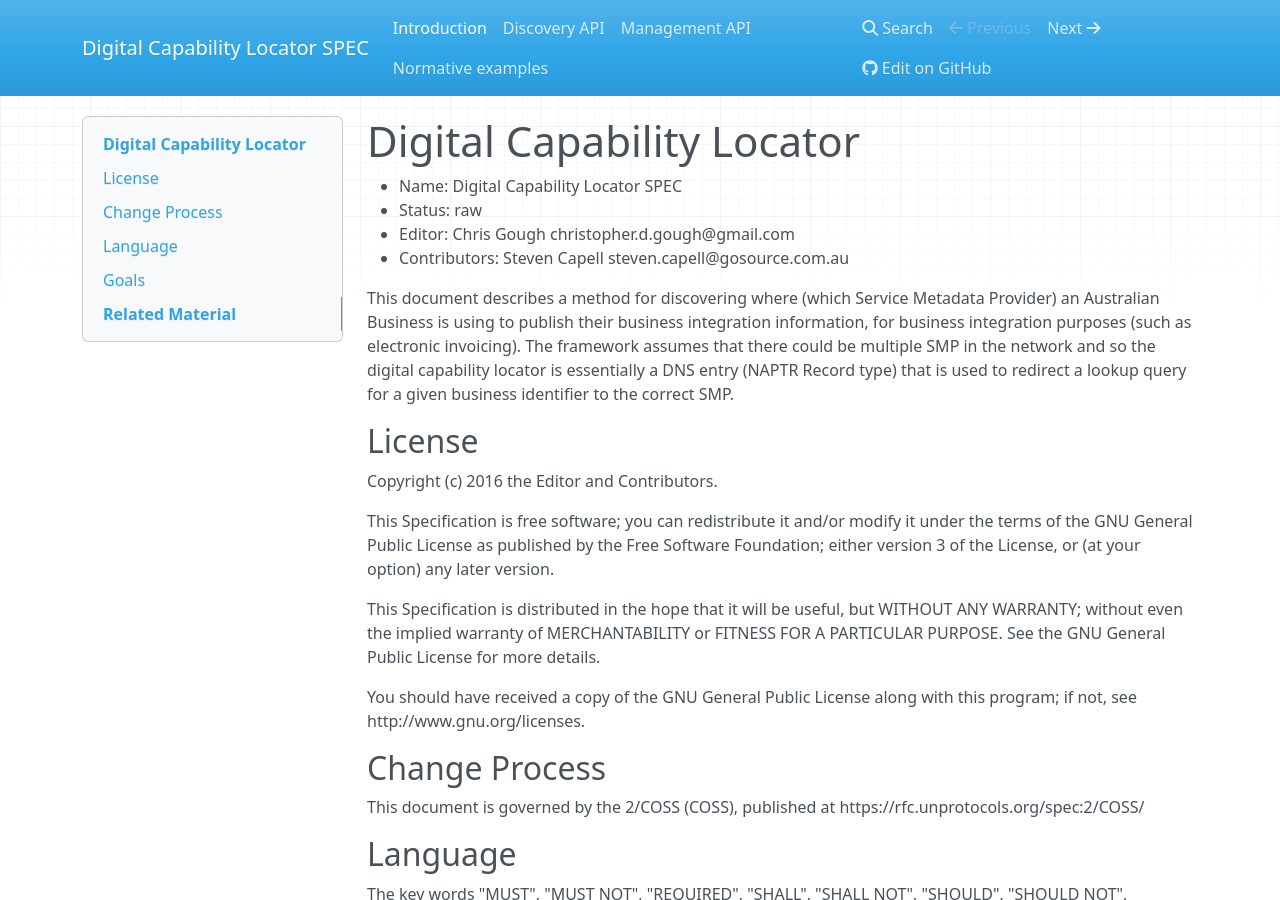
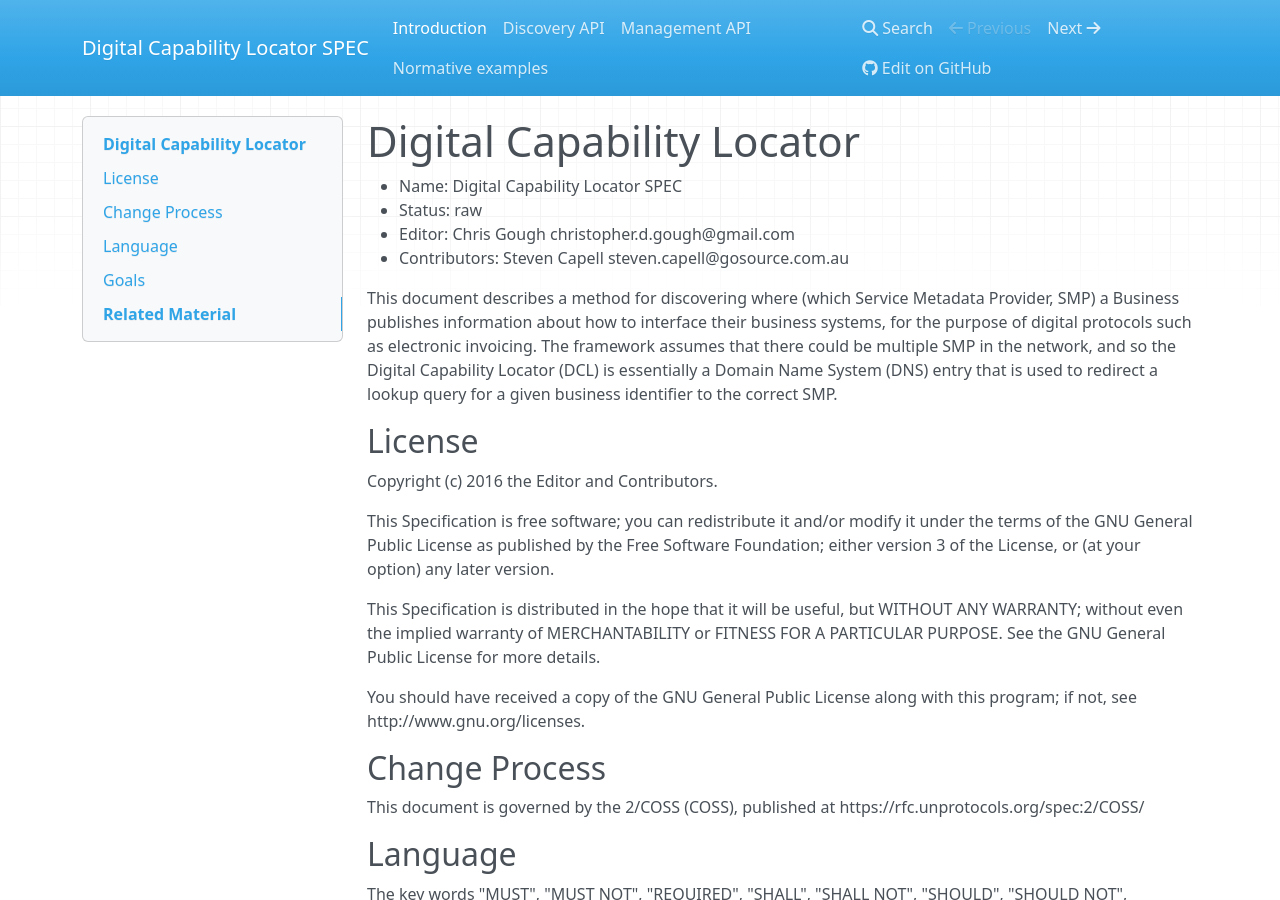
Before and after one commit to ausdigital/ausdigital-dcl, an MkDocs documentation site: the page built from docs/index.md, in a window 1280 px wide and 900 px high. Built offline with MkDocs 1.6.1, drawn with Linux system fonts in a browser that asks for light colours; nearby versions of some CDN libraries; old or Windows-style settings are respelled for this version of MkDocs.

Commit message:
clarify introduction to DCL-SPEC

```diff
--- a/docs/index.md
+++ b/docs/index.md
@@ -6,8 +6,8 @@
  * Editor: Chris Gough christopher.d.gough@gmail.com
  * Contributors: Steven Capell steven.capell@gosource.com.au
 
-This document describes a method for discovering where (which Service Metadata Provider) an Australian Business is using to publish their business integration information, for business integration purposes (such as electronic invoicing).
-The framework assumes that there could be multiple SMP in the network and so the digital capability locator is essentially a DNS entry (NAPTR Record type) that is used to redirect a lookup query for a given business identifier to the correct SMP.
+This document describes a method for discovering where (which Service Metadata Provider, SMP) a Business publishes information about how to interface their business systems, for the purpose of digital protocols such as electronic invoicing.
+The framework assumes that there could be multiple SMP in the network, and so the Digital Capability Locator (DCL) is essentially a Domain Name System (DNS) entry that is used to redirect a lookup query for a given business identifier to the correct SMP.
 
 
 ## License
```
